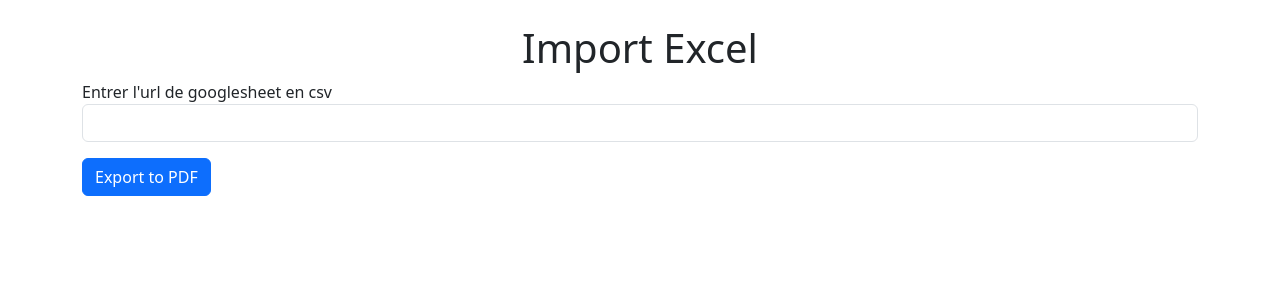
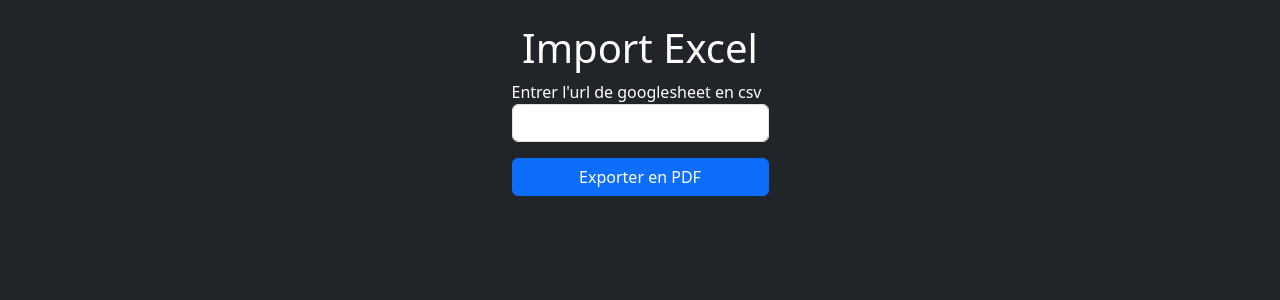
Before and after one commit to crystel1996/export-pdf, a React (Create React App) app: page / in a window 1280 px wide. Shown: the top 300 px of the page. Built offline with nearby package versions, Linux system fonts and the light colour scheme.

Commit message:
add style css

```diff
--- a/src/Components/ExportPDF.tsx
+++ b/src/Components/ExportPDF.tsx
@@ -1,12 +1,12 @@
-import * as XLSX from 'xlsx';
 import { read, utils } from 'xlsx';
-import { ChangeEvent, useState } from "react";
+import { ChangeEvent, FormEvent, useState } from "react";
 import jsPDF from 'jspdf';
+import './style.css'
 
 export const ExportPDF = () => {
 
     const [url, setUrl] = useState<string>('');
-    const [data, setData] = useState([]);
+    const [loading, setLoading] = useState<boolean>(false);
 
     const handleChange = (e: ChangeEvent<HTMLInputElement>) => {
         e.stopPropagation();
@@ -48,7 +48,7 @@
                     yPosition += 10;
                 }
 
-                const company = 'Societe XY';
+                const company = 'Societe XYZ';
 
                 const textWidth = doc.getTextWidth(company);
                 const rightPosition = pageWidth - textWidth - 10;
@@ -62,37 +62,53 @@
         }
     };
 
-    const exportToPDF = async () => {
+    const exportToPDF = async (e: FormEvent<HTMLFormElement>) => {
+        e.preventDefault();
         try {
+            setLoading(true);
+            setTimeout(async() => {
+                const exportPdf = async () => {
                     const data = await getDataFromExcel();
-            generatePdf(data)
+                    generatePdf(data);
+                }
+                await exportPdf()
+                .then(() => {
+                    setLoading(false);
+                })
+                .catch((e) => {
+                    console.log('[ERROR]:', e);
+                    setLoading(false);
+                })
+            }, 2000);
         } catch (e) {
             console.log('[ERROR]:', e);
+            setLoading(false);
         }
-
-        // const doc = new jsPDF();
-        // doc.text("Excel Data:", 10, 10);
-
-        // data.forEach((row, index) => {
-        //   doc.text(JSON.stringify(row), 10, 20 + (index * 10));
-        // });
-
-        // doc.save('data.pdf');
     };
 
     return <div className="container mt-4">
-        <h1 className="text-center">Import Excel</h1>
+        <h1 className="text-center text-bg-dark">Import Excel</h1>
+        <div className="form-container">
+            <form onSubmit={exportToPDF}>
                 <div className="mb-3">
                     <div className="form-group">
-                <label htmlFor="fileInput">Entrer l'url de googlesheet en csv</label>
+                        <label htmlFor="fileInput" className="text-bg-dark">Entrer l'url de googlesheet en csv</label>
                     </div>
                     <input className="form-control" type="url" value={url} onChange={handleChange} />
                 </div>
                 <button
-            onClick={exportToPDF}
+                    type="submit"
                     className="btn btn-primary"
+                    disabled={loading}
                 >
-            Export to PDF
+                    {!loading && <>Exporter en PDF</>}
+                    {loading && (
+                        <div className="spinner-border" role="status">
+                            <span className="visually-hidden">Chargement...</span>
+                        </div>
+                    )}
                 </button>
+            </form>
+        </div>
     </div>
 }
--- /dev/null
+++ b/src/Components/style.css
@@ -0,0 +1,10 @@
+.form-container {
+    display: flex;
+    flex-direction: column;
+    justify-content: center;
+    align-items: center;
+}
+
+.form-container button {
+    width: 100%;
+}
--- a/src/index.css
+++ b/src/index.css
@@ -1,5 +1,6 @@
 body {
   margin: 0;
+  background-color: #212529 !important;
   font-family: -apple-system, BlinkMacSystemFont, 'Segoe UI', 'Roboto', 'Oxygen',
     'Ubuntu', 'Cantarell', 'Fira Sans', 'Droid Sans', 'Helvetica Neue',
     sans-serif;
```
Lines whose indentation alone changed are shown as unchanged.
